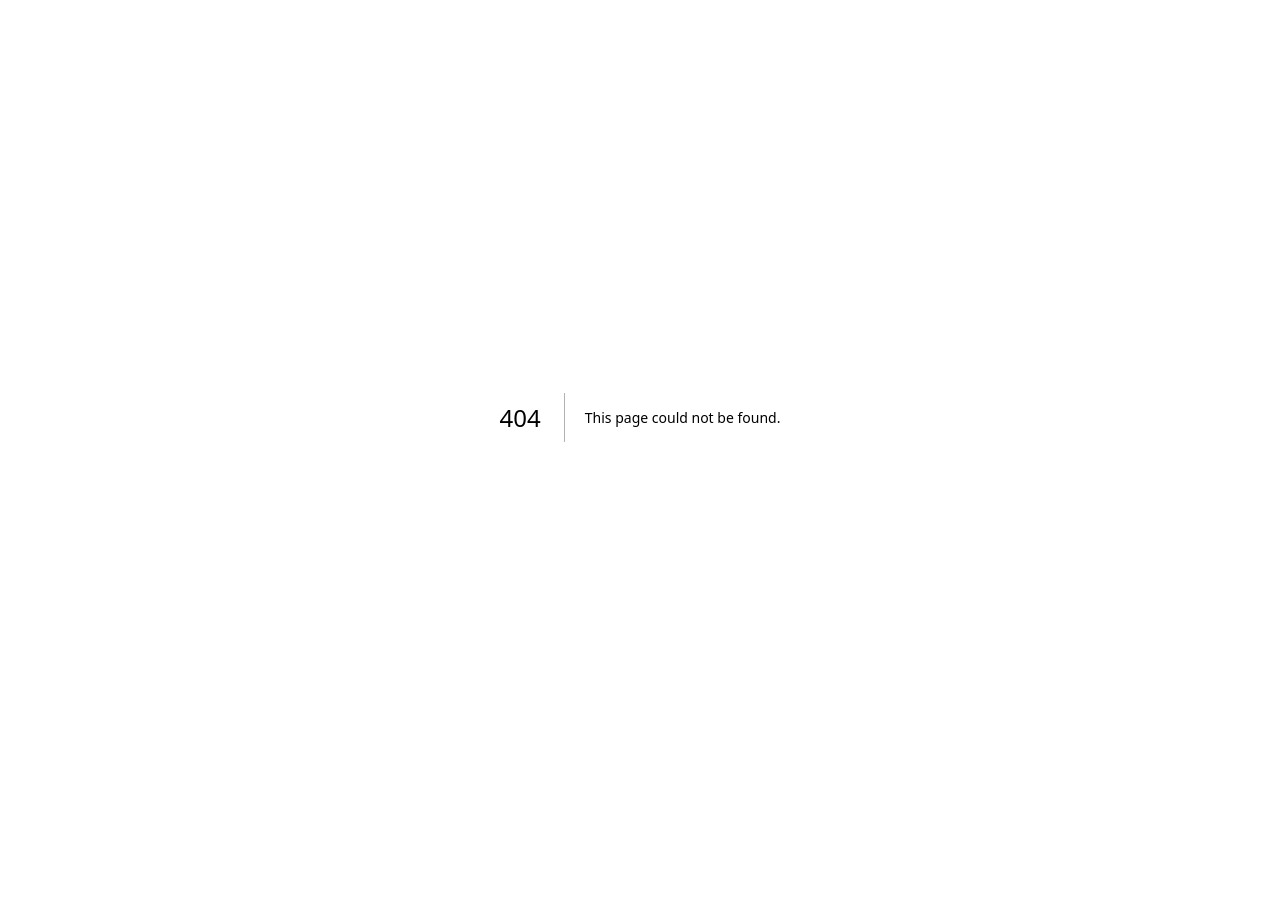
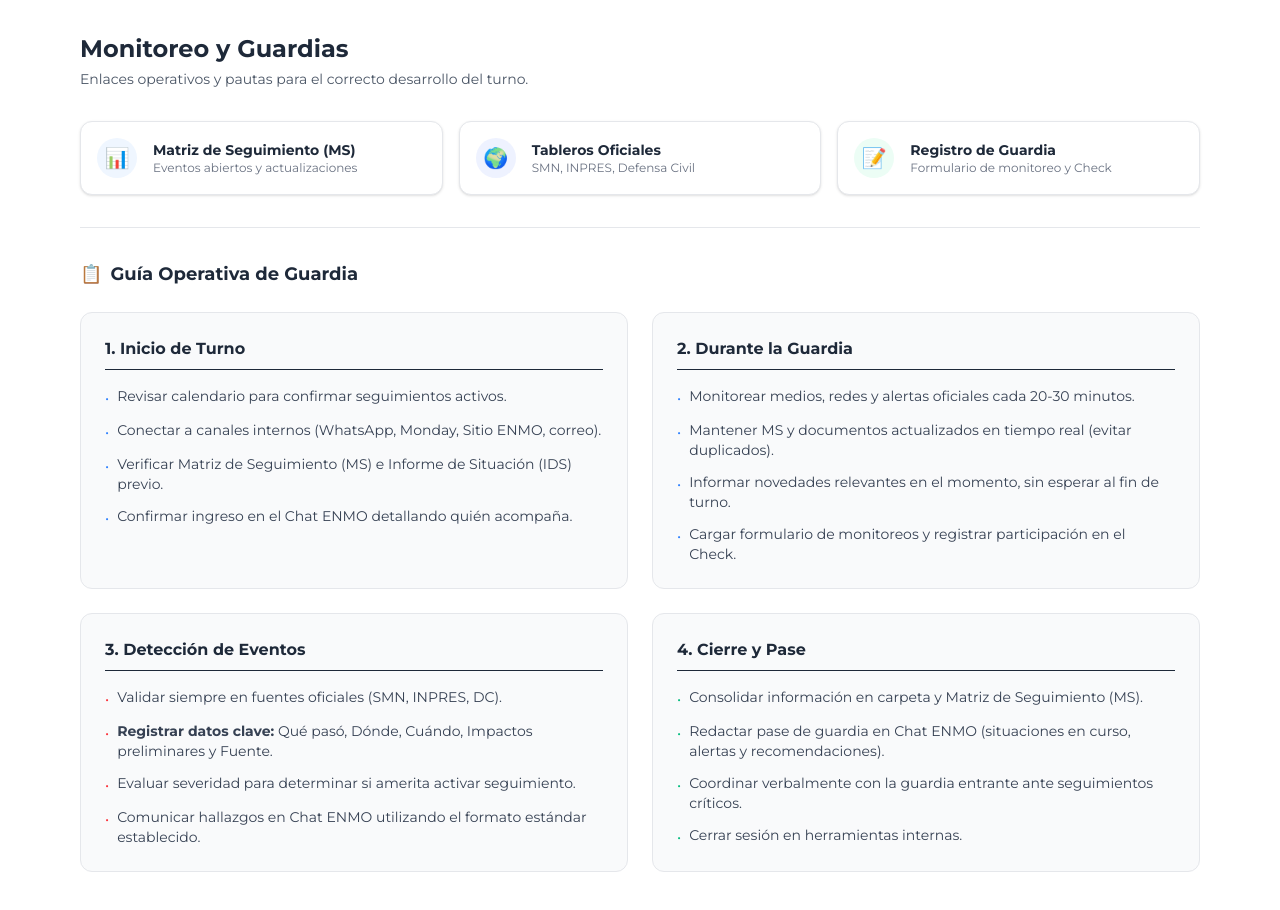
Before and after one commit to Shennko1/cruz-roja-argentina-panel, a Next.js app: page /monitoreo-guardia in a window 1280 px wide. Before the commit this address had no page. Shown: the part 180-1090 px from the top of the page. Before the commit the page ends 1029 px from the top, so only its background shows below. Built offline with nearby package versions, Linux system fonts and the light colour scheme.

Commit message:
Create page.js

```diff
--- /dev/null
+++ b/app/monitoreo-guardia/page.js
@@ -0,0 +1,155 @@
+import React from 'react';
+
+export default function MonitoreoGuardiasPage() {
+  return (
+    <div className="space-y-8 max-w-6xl mx-auto p-4">
+      {/* Encabezado */}
+      <div>
+        <h2 className="text-2xl font-bold text-gray-800">Monitoreo y Guardias</h2>
+        <p className="text-gray-600 text-sm mt-1">
+          Enlaces operativos y pautas para el correcto desarrollo del turno.
+        </p>
+      </div>
+
+      {/* SECCIÓN 1: Enlaces y Dashboards Operativos */}
+      <div className="grid grid-cols-1 md:grid-cols-3 gap-4">
+        <a href="#" className="flex items-center p-4 bg-white border border-gray-200 rounded-xl shadow-sm hover:shadow-md transition-shadow hover:border-blue-300">
+          <div className="w-10 h-10 rounded-full bg-blue-50 flex items-center justify-center text-blue-600 text-xl mr-4">
+            📊
+          </div>
+          <div>
+            <h3 className="font-bold text-gray-800 text-sm">Matriz de Seguimiento (MS)</h3>
+            <p className="text-xs text-gray-500">Eventos abiertos y actualizaciones</p>
+          </div>
+        </a>
+
+        <a href="#" className="flex items-center p-4 bg-white border border-gray-200 rounded-xl shadow-sm hover:shadow-md transition-shadow hover:border-blue-300">
+          <div className="w-10 h-10 rounded-full bg-indigo-50 flex items-center justify-center text-indigo-600 text-xl mr-4">
+            🌍
+          </div>
+          <div>
+            <h3 className="font-bold text-gray-800 text-sm">Tableros Oficiales</h3>
+            <p className="text-xs text-gray-500">SMN, INPRES, Defensa Civil</p>
+          </div>
+        </a>
+
+        <a href="#" className="flex items-center p-4 bg-white border border-gray-200 rounded-xl shadow-sm hover:shadow-md transition-shadow hover:border-blue-300">
+          <div className="w-10 h-10 rounded-full bg-emerald-50 flex items-center justify-center text-emerald-600 text-xl mr-4">
+            📝
+          </div>
+          <div>
+            <h3 className="font-bold text-gray-800 text-sm">Registro de Guardia</h3>
+            <p className="text-xs text-gray-500">Formulario de monitoreo y Check</p>
+          </div>
+        </a>
+      </div>
+
+      <hr className="border-gray-200" />
+
+      {/* SECCIÓN 2: Protocolo Operativo */}
+      <div>
+        <h3 className="text-lg font-bold text-gray-800 mb-6 flex items-center gap-2">
+          <span className="text-blue-600">📋</span> Guía Operativa de Guardia
+        </h3>
+
+        <div className="grid grid-cols-1 md:grid-cols-2 gap-6">
+
+          {/* Bloque 1 */}
+          <div className="bg-gray-50 p-6 rounded-xl border border-gray-200">
+            <h4 className="font-bold text-gray-800 mb-4 border-b pb-2">1. Inicio de Turno</h4>
+            <ul className="space-y-3 text-sm text-gray-700">
+              <li className="flex items-start gap-2">
+                <span className="text-blue-500 mt-0.5">•</span>
+                <span>Revisar calendario para confirmar seguimientos activos.</span>
+              </li>
+              <li className="flex items-start gap-2">
+                <span className="text-blue-500 mt-0.5">•</span>
+                <span>Conectar a canales internos (WhatsApp, Monday, Sitio ENMO, correo).</span>
+              </li>
+              <li className="flex items-start gap-2">
+                <span className="text-blue-500 mt-0.5">•</span>
+                <span>Verificar Matriz de Seguimiento (MS) e Informe de Situación (IDS) previo.</span>
+              </li>
+              <li className="flex items-start gap-2">
+                <span className="text-blue-500 mt-0.5">•</span>
+                <span>Confirmar ingreso en el Chat ENMO detallando quién acompaña.</span>
+              </li>
+            </ul>
+          </div>
+
+          {/* Bloque 2 */}
+          <div className="bg-gray-50 p-6 rounded-xl border border-gray-200">
+            <h4 className="font-bold text-gray-800 mb-4 border-b pb-2">2. Durante la Guardia</h4>
+            <ul className="space-y-3 text-sm text-gray-700">
+              <li className="flex items-start gap-2">
+                <span className="text-blue-500 mt-0.5">•</span>
+                <span>Monitorear medios, redes y alertas oficiales cada 20-30 minutos.</span>
+              </li>
+              <li className="flex items-start gap-2">
+                <span className="text-blue-500 mt-0.5">•</span>
+                <span>Mantener MS y documentos actualizados en tiempo real (evitar duplicados).</span>
+              </li>
+              <li className="flex items-start gap-2">
+                <span className="text-blue-500 mt-0.5">•</span>
+                <span>Informar novedades relevantes en el momento, sin esperar al fin de turno.</span>
+              </li>
+              <li className="flex items-start gap-2">
+                <span className="text-blue-500 mt-0.5">•</span>
+                <span>Cargar formulario de monitoreos y registrar participación en el Check.</span>
+              </li>
+            </ul>
+          </div>
+
+          {/* Bloque 3 */}
+          <div className="bg-gray-50 p-6 rounded-xl border border-gray-200">
+            <h4 className="font-bold text-gray-800 mb-4 border-b pb-2">3. Detección de Eventos</h4>
+            <ul className="space-y-3 text-sm text-gray-700">
+              <li className="flex items-start gap-2">
+                <span className="text-red-500 mt-0.5">•</span>
+                <span>Validar siempre en fuentes oficiales (SMN, INPRES, DC).</span>
+              </li>
+              <li className="flex items-start gap-2">
+                <span className="text-red-500 mt-0.5">•</span>
+                <span>
+                  <strong>Registrar datos clave:</strong> Qué pasó, Dónde, Cuándo, Impactos preliminares y Fuente.
+                </span>
+              </li>
+              <li className="flex items-start gap-2">
+                <span className="text-red-500 mt-0.5">•</span>
+                <span>Evaluar severidad para determinar si amerita activar seguimiento.</span>
+              </li>
+              <li className="flex items-start gap-2">
+                <span className="text-red-500 mt-0.5">•</span>
+                <span>Comunicar hallazgos en Chat ENMO utilizando el formato estándar establecido.</span>
+              </li>
+            </ul>
+          </div>
+
+          {/* Bloque 4 */}
+          <div className="bg-gray-50 p-6 rounded-xl border border-gray-200">
+            <h4 className="font-bold text-gray-800 mb-4 border-b pb-2">4. Cierre y Pase</h4>
+            <ul className="space-y-3 text-sm text-gray-700">
+              <li className="flex items-start gap-2">
+                <span className="text-emerald-500 mt-0.5">•</span>
+                <span>Consolidar información en carpeta y Matriz de Seguimiento (MS).</span>
+              </li>
+              <li className="flex items-start gap-2">
+                <span className="text-emerald-500 mt-0.5">•</span>
+                <span>Redactar pase de guardia en Chat ENMO (situaciones en curso, alertas y recomendaciones).</span>
+              </li>
+              <li className="flex items-start gap-2">
+                <span className="text-emerald-500 mt-0.5">•</span>
+                <span>Coordinar verbalmente con la guardia entrante ante seguimientos críticos.</span>
+              </li>
+              <li className="flex items-start gap-2">
+                <span className="text-emerald-500 mt-0.5">•</span>
+                <span>Cerrar sesión en herramientas internas.</span>
+              </li>
+            </ul>
+          </div>
+
+        </div>
+      </div>
+    </div>
+  );
+}
```
